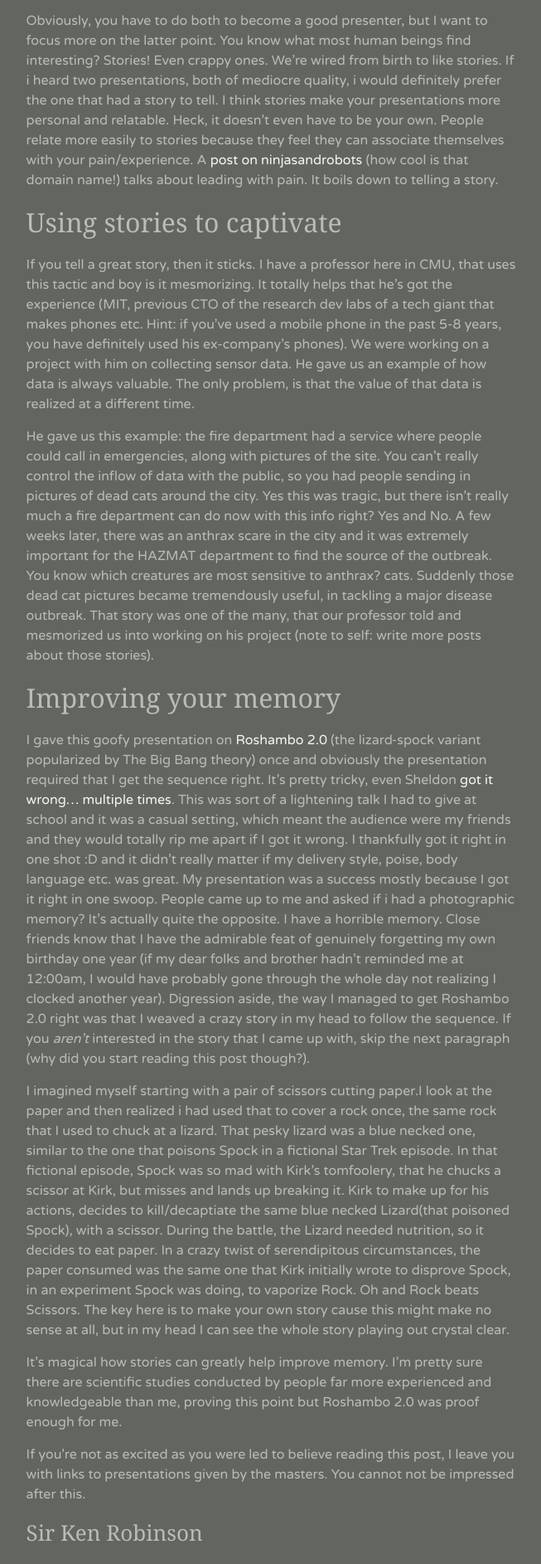
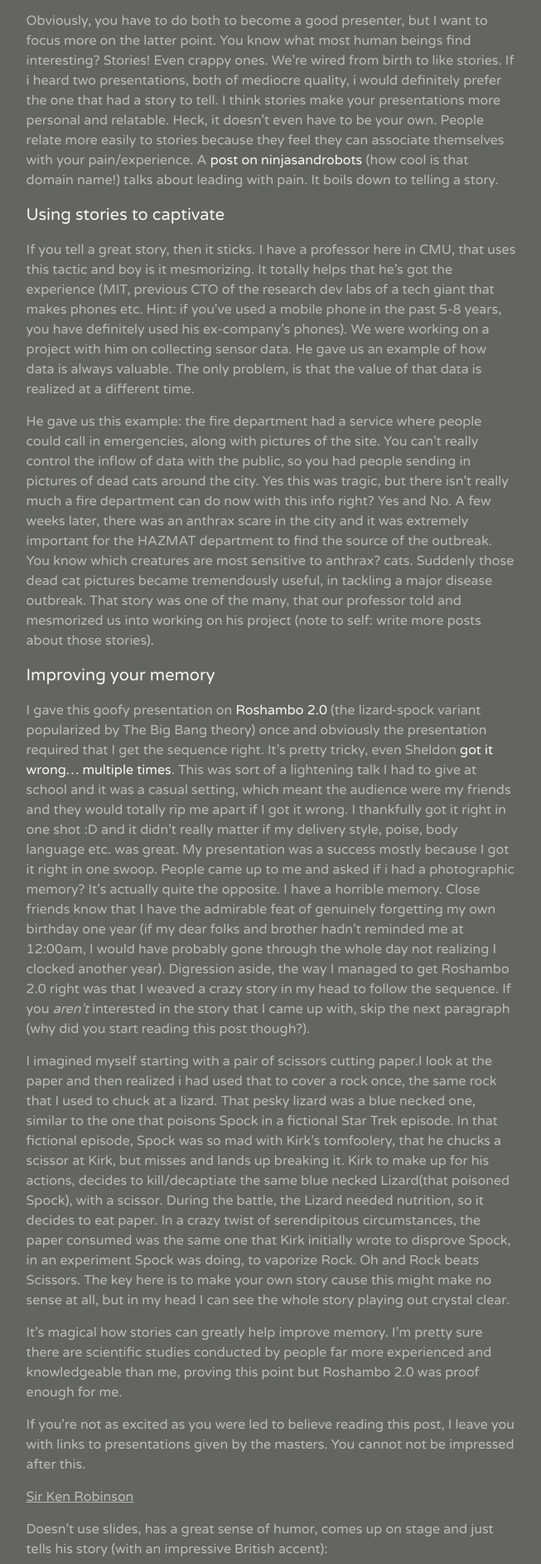
Before and after one commit to kaushikgopal/octopress-kaush-blog, a Jekyll site: the page built from _posts/2013-06-07-presentations-are-easy-just-tell-stories.markdown, in a window 1280 px wide. Shown: the part 490-2375 px from the top of the page at 83% size, without its empty margins (379-1032 px from the left). Built offline with Jekyll 4.4.1, drawn with Linux system fonts in a browser that asks for light colours.

Commit message:
fix: tweak post-content headers

```diff
--- a/_sass/_base.scss
+++ b/_sass/_base.scss
@@ -85,7 +85,7 @@ li {
  */
 h1, h2, h3, h4, h5, h6 {
     font-weight: 300;
-    font-family: $header-font-family;
+    // font-family: $header-font-family;
 }
 
 
--- a/_sass/_layout.scss
+++ b/_sass/_layout.scss
@@ -2,6 +2,7 @@
  * Site header
  */
  .site-header {
+    font-family: $header-font-family;
     min-height: 56px;
 
     // Positioning context for the mobile navigation icon
@@ -255,26 +256,28 @@
     }
 
     h2 {
-        font-size: 32px;
+        font-size: 20px;
+        color: $color-link;
 
         @include media-query($on-laptop) {
-            font-size: 28px;
+            font-size: 20px;
         }
     }
 
     h3 {
-        font-size: 26px;
+        font-size: 16px;
+        text-decoration: underline;
 
         @include media-query($on-laptop) {
-            font-size: 22px;
+            font-size: 16px;
         }
     }
 
-    h4 {
-        font-size: 20px;
+    /* h4 {
+        font-size: 16px;
 
         @include media-query($on-laptop) {
-            font-size: 18px;
+            font-size: 16px;
         }
-    }
+    } */
 }
```
